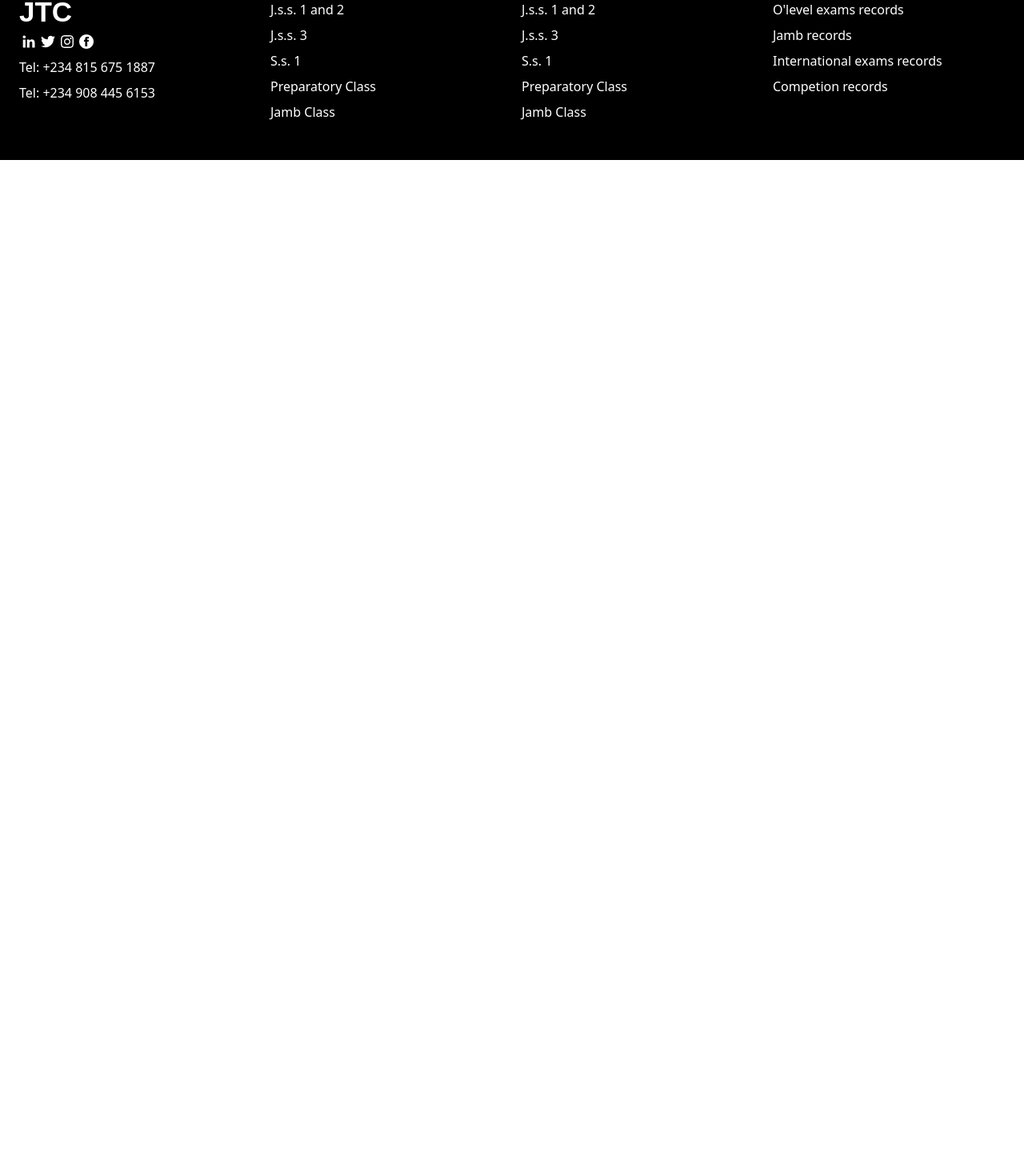
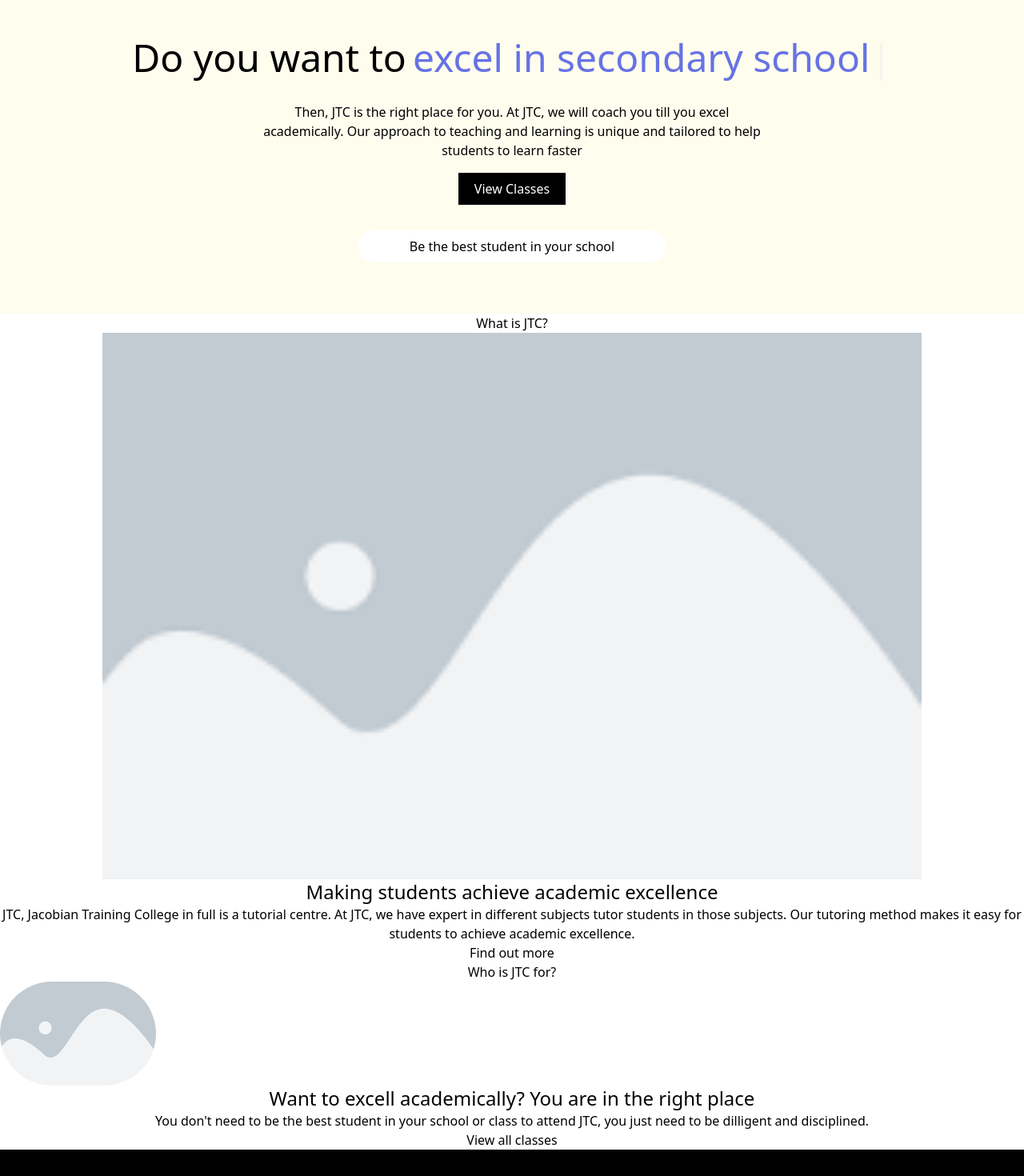
Before and after one commit to Smatech-High-School/JTC-WEBSITE, a React (Create React App) app: page / in a window 1280 px wide. Shown: the part 220-1690 px from the top of the page at 80% size. Before the commit the page ends 800 px from the top, so only its background shows below. Built offline with nearby package versions, Linux system fonts and the light colour scheme.

Commit message:
feat: body of the homepage

```diff
--- a/src/App.tsx
+++ b/src/App.tsx
@@ -1,14 +1,77 @@
 import React from 'react';
-//import Typewriter from 'typewriter-effect';
+import Typewriter from 'typewriter-effect';
 import './App.css';
 import Footer from './components/footer/Footer';
 import NavBar from './components/nav_bar/NavBar';
-
+import placeholder from "./images/placeholder.png"
 
 function App() {
   return (
     <div className="App">
-      <NavBar />
+      <div className='bg-pale-yellow'>
+
+        <NavBar />
+
+        <div className='py-16'>
+          <div className='text-2xl md:text-5xl'>
+            <span className='mr-1 inline-block'>Do you want to</span>
+            <span className='ml-1 text-soft-blue inline-block'>
+              <Typewriter
+                options={{
+                  strings: ["excel in secondary school", "top your class academically", "have dinstictions in your O'level exams", "score high in your UTME exam", "to prepare thoroughly for A'level or international exams"],
+                  autoStart: true,
+                  loop: true,
+                }}
+              />
+            </span>
+          </div>
+
+          <div>
+            <p className='mx-[5vw] md:mx-[25vw] mt-8'>Then, JTC is the right place for you. At JTC, we will coach you till you excel academically. Our approach to teaching and learning is unique and tailored to help students to learn faster</p>
+
+            <button className='bg-[#000000] py-2 px-5 my-4 text-white'>View Classes</button>
+
+            <p className='mx-[2vw] md:mx-[35vw] bg-white mt-4 rounded-full py-2 text-[#000000]'>Be the best student in your school</p>
+          </div>
+
+
+        </div>
+
+      </div>
+
+      <div>
+
+        <h3>
+          What is JTC?
+        </h3>
+        <img
+          src={placeholder}
+          alt="Students in class"
+          className='w-[80vw] m-auto'
+        />
+        <p className='text-2xl'>Making students achieve academic excellence</p>
+        <p>JTC, Jacobian Training College in full is a tutorial centre. At JTC, we have expert in different subjects tutor students in those subjects. Our tutoring method makes it easy for students to achieve academic excellence.</p>
+        <button>Find out more</button>
+
+      </div>
+
+      <div>
+
+        <h3>
+          Who is JTC for?
+        </h3>
+        <img
+          src={placeholder}
+          alt="Students in class"
+          className='rounded-full'
+        />
+        <p className='text-2xl'>Want to excell academically? You are in the right place</p>
+        <p>You don't need to be the best student in your school or class to attend JTC, you just need to be dilligent and disciplined.</p>
+        <button>View all classes</button>
+
+      </div>
+
+
       <Footer />
     </div>
   );
--- a/src/components/nav_bar/NavBar.tsx
+++ b/src/components/nav_bar/NavBar.tsx
@@ -8,7 +8,7 @@ const NavBar = () => {
     const [isOpen, setIsOpen] = useState(false);
     return (
       <div className={`md:bg-pale-yellow ${isOpen ? "bg-moderate-blue" : "bg-pale-yellow"}`}>
-        <nav>
+        <nav className="py-10">
           <div className="max-w-7xl mb-5 px-4 sm:px-6 lg:px-8">
             <div className="flex items-center justify-between h-16">
               <div className="flex items-center">
@@ -127,6 +127,7 @@ const NavBar = () => {
               </div>
             )}
           </Transition>
+          <div className="bg-soft-blue text-white py-2">You can excell academically</div>
         </nav>
 
       </div>
--- a/tailwind.config.js
+++ b/tailwind.config.js
@@ -10,6 +10,7 @@ module.exports = {
       "moderate-blue": "#5e65d5",
       "l-gray-orange": "#fefdfc",
       "white": "#ffffff",
+      "soft-blue": "#6772e5",
     },
     extend: {},
   },
```
Also changed, not shown: src/images/placeholder.png (added).
